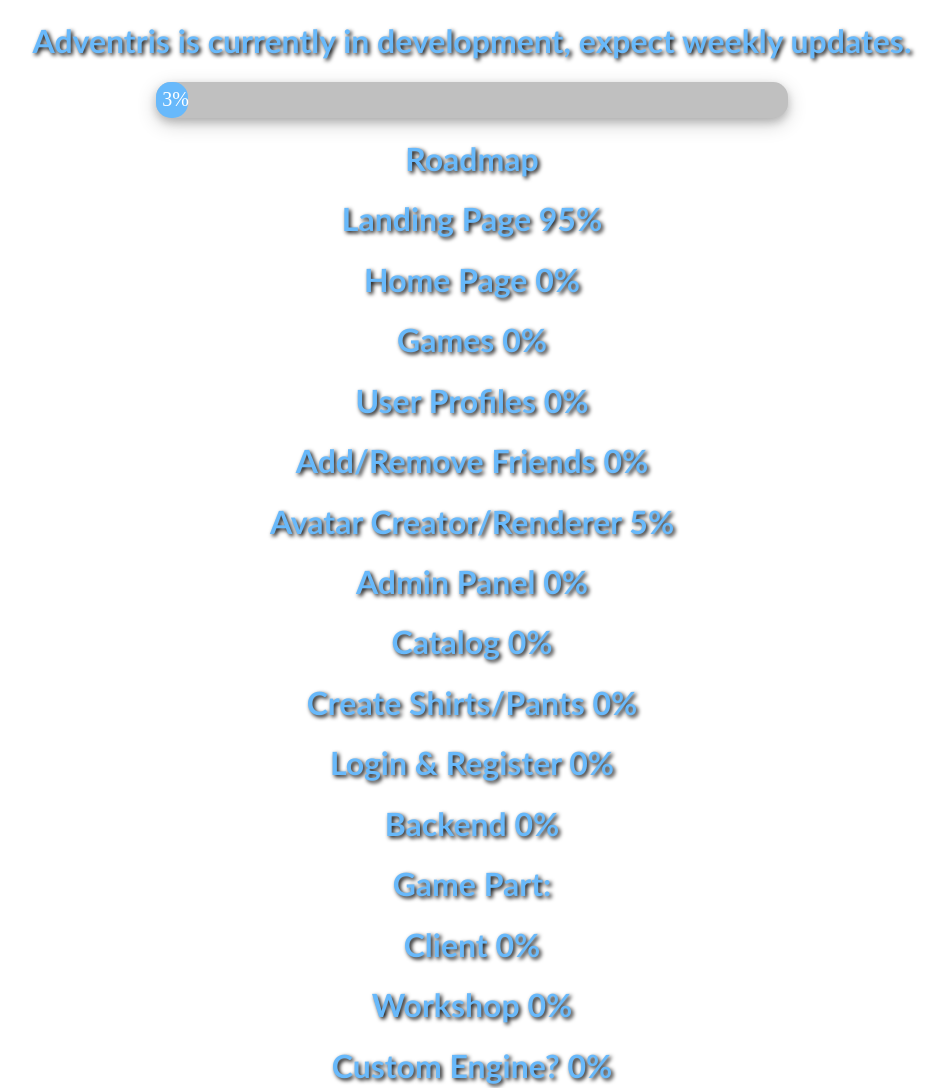
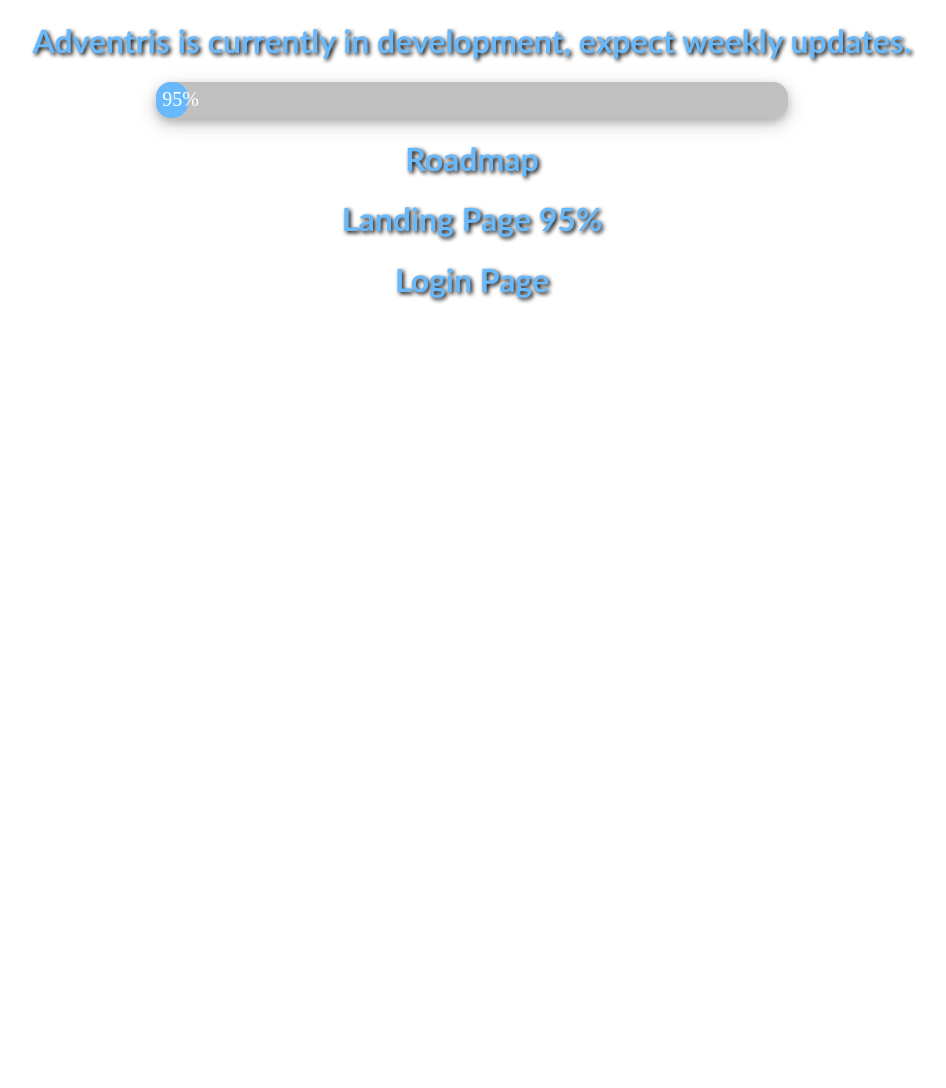
Before and after one commit to RG2N/adventris, a plain HTML site: page index.html in a window 1280 px wide. Shown: the top 1088 px of the page, without its empty margins (168-1114 px from the left). After the commit the page ends 800 px from the top, so only its background shows below. Drawn offline with Linux system fonts and the light colour scheme.

Commit message:
Update index.html

```diff
--- a/index.html
+++ b/index.html
@@ -6,24 +6,10 @@
 <body>
     <h1 class="devmessage">Adventris is currently in development, expect weekly updates.</h1>
     <div class="container">
-        <div class="roadmap html">3%</div>
+        <div class="roadmap html">95%</div>
     </div>
     <h1 class="progresses">Roadmap</h1>
     <h1 class="progresses">Landing Page 95%</h1>
-    <h1 class="progresses">Home Page 0%</h1>
-    <h1 class="progresses">Games 0%</h1>
-    <h1 class="progresses">User Profiles 0%</h1>
-    <h1 class="progresses">Add/Remove Friends 0%</h1>
-    <h1 class="progresses">Avatar Creator/Renderer 5%</h1>
-    <h1 class="progresses">Admin Panel 0%</h1>
-    <h1 class="progresses">Catalog 0%</h1>
-    <h1 class="progresses">Create Shirts/Pants 0%</h1>
-    <h1 class="progresses">Login & Register 0%</h1>
-    <h1 class="progresses">Backend 0%</h1>
-    <h1 class="progresses">Game Part:</h1>
-    <h1 class="progresses">Client 0%</h1>
-    <h1 class="progresses">Workshop 0%</h1>
-    <h1 class="progresses">Custom Engine? 0%</h1>
-
+    <h1 class="progresses">Login Page</h1>
 </body>
 </html>
```
